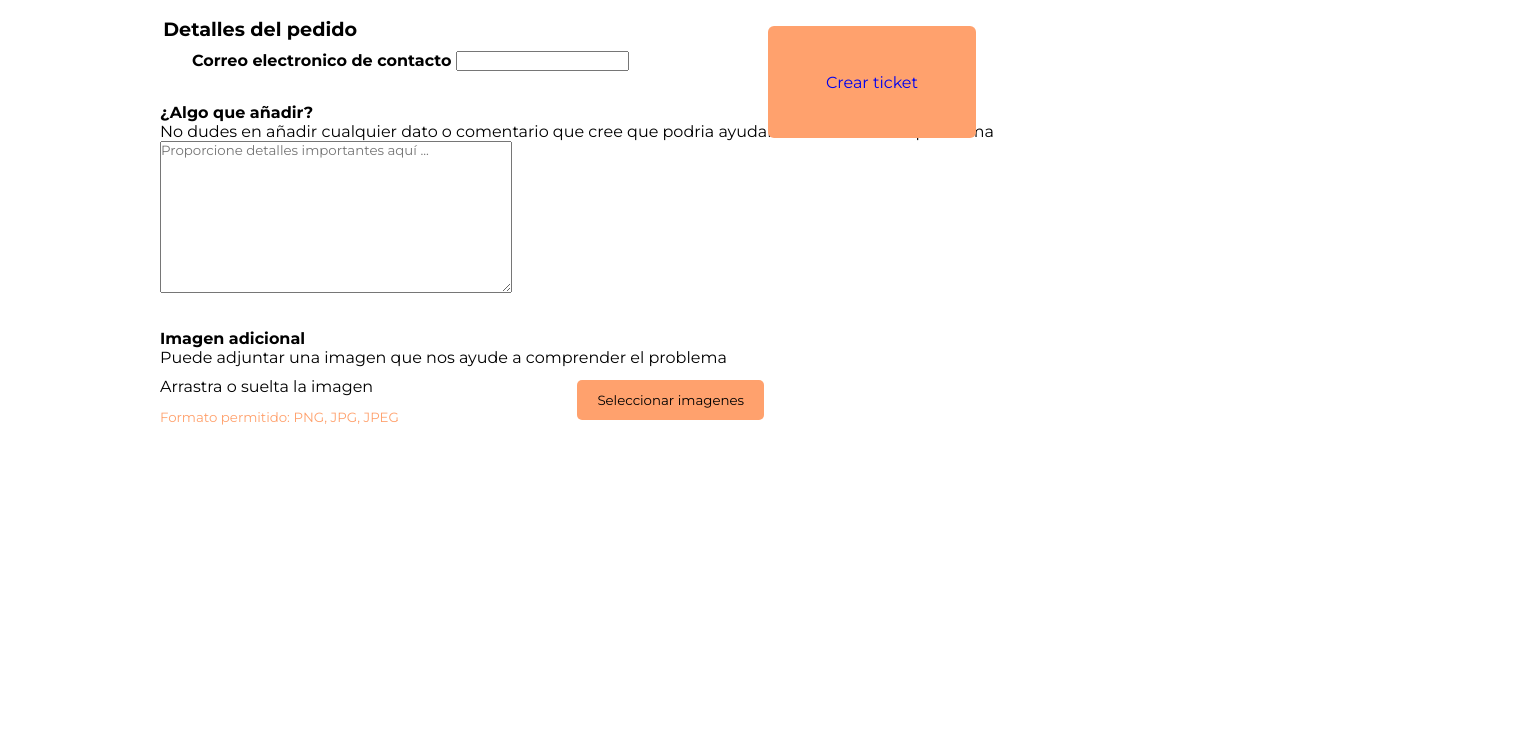
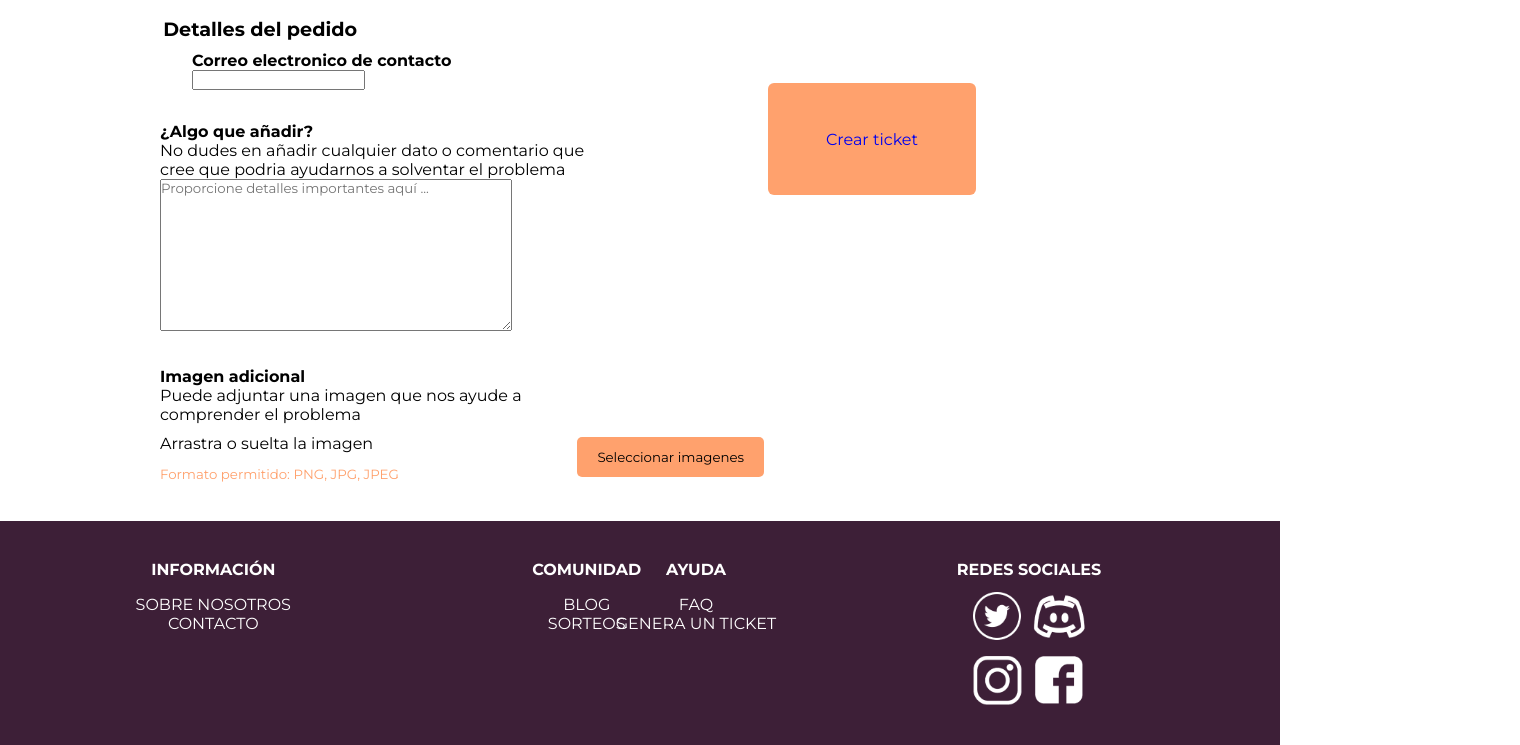
Before and after one commit to Vulthanos/web, a plain HTML site: page HTML_Files/generar-ticket2.html in a window 1280 px wide. Shown: the part 375-1120 px from the top of the page, 1520 px wide, since content can reach past the window. Before the commit the page ends 801 px from the top, so only its background shows below. Drawn offline with Linux system fonts and the light colour scheme.

Commit message:
Version definitiva

```diff
--- a/CSS_Files/generar-ticket2-style.css
+++ b/CSS_Files/generar-ticket2-style.css
@@ -25,6 +25,7 @@ h1{
     font-size: 1.5em;
     top: 7em;
     left: 10em;
+    width: 26.75em;
 
 }
 
@@ -40,6 +41,7 @@ h2{
     font-size:1.20em;
     top: 17em;
     left: 8.5em;
+    width: 26.75em;
 }
 
 
@@ -48,6 +50,7 @@ h2{
     position: relative;
     top: 21em;
     left: 12em;
+    width: 26.75em;
 }
 
 /*texto en -algo que añadir-*/
@@ -55,6 +58,7 @@ h2{
     position: relative;
     top: 23em;
     left: 10em;
+    width: 26.75em;
 }
 
 /*caja de comentario*/
@@ -74,6 +78,7 @@ h2{
     position: relative;
     top: 25em;
     left: 10em;
+    width: 26.75em;
 }
 
 button{
@@ -90,6 +95,7 @@ button{
     height: 3em;
     top: 1em;
     left: 15em;
+
 }
 
 /*boton crear ticket*/
--- a/HTML_Files/generar-ticket2.html
+++ b/HTML_Files/generar-ticket2.html
@@ -3,6 +3,7 @@
 <head>
     <meta charset="UTF-8">
     <link rel="stylesheet" type="text/css" href="/CSS_Files/header.css">
+    <link rel="stylesheet" type="text/css" href="/CSS_Files/footer.css">
     <link href="https://fonts.googleapis.com/css2?family=Montserrat:wght@300;400;500;700;900&family=Raleway:wght@300;400;700&display=swap" rel="stylesheet">
     <link href="../CSS_Files/generar-ticket2-style.css" rel="stylesheet">
     <link href="generar-ticket.html">
@@ -76,6 +77,31 @@
     </button>
 </form>
 
+<footer>
+    <ul class="info">
+        <li><a href="/HTML_Files/information.html" class="bold-footer">INFORMACIÓN</a></li>
+        <li class="content"><a href="/HTML_Files/information.html" class="regular-footer">SOBRE NOSOTROS</a></li>
+        <li><a href="/HTML_Files/information.html" class="regular-footer">CONTACTO</a></li>
+    </ul>
+    <ul class="ayuda">
+        <li><a href="/HTML_Files/help.html" class="bold-footer">AYUDA</a></li>
+        <li class="content"><a href="/HTML_Files/help.html" class="regular-footer">FAQ</a></li>
+        <li><a href="/HTML_Files/help.html" class="regular-footer">GENERA UN TICKET</a></li>
+    </ul>
+    <ul class="comunidad">
+        <li><a href="/HTML_Files/sorteo.html" class="bold-footer">COMUNIDAD</a></li>
+        <li class="content"><a href="/HTML_Files/sorteo.html" class="regular-footer">BLOG</a></li>
+        <li><a href="/HTML_Files/sorteo.html" class="regular-footer">SORTEOS</a></li>
+    </ul>
+    <ul class="redes">
+        <li class="bold-footer">REDES SOCIALES</li>
+        <li class="content"><a href=""><img class="tw" src="/IMGS/footer/twitter.png" alt=""></a></li>
+        <li><a href=""><img class="ig" src="/IMGS/footer/instagram.png" alt=""></a></li>
+        <li class="content"><a href=""><img class="disc" src="/IMGS/footer/discord.png" alt=""></a></li>
+        <li><a href=""><img class="fb" src="/IMGS/footer/facebook.png" alt=""></a></li>
+    </ul>
+</footer>
+
 
 </body>
 </html>
```
Also changed, not shown: HTML_Files/entrar_sorteo.html (+1 -1 lines), HTML_Files/sorteo.html (+3 -3 lines), IMGS/sorteo/sorteo.png (renamed from IMGS/sorteo/sorteo-png.png), IMGS/sorteo/sorteo2.png (renamed from IMGS/sorteo/sorteo2-png.png), IMGS/sorteo/sorteo3.png (renamed from IMGS/sorteo/sorteo3-png.png).
